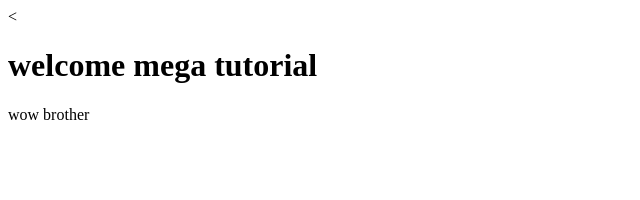
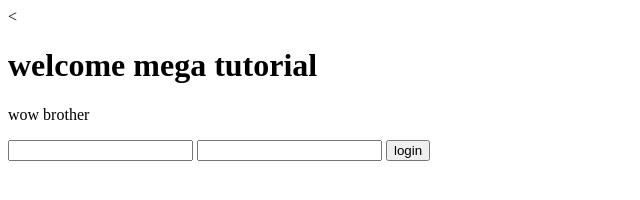
Before and after one commit to asnsnsndnd/selam, a plain HTML site: page index.html in a window 1280 px wide. Shown: the whole page, without its empty margins (0-640 px from the left). Drawn offline with Linux system fonts and the light colour scheme.

Commit message:
add form

```diff
--- a/index.html
+++ b/index.html
@@ -6,7 +6,12 @@
   </head>
   <body>
     <h1>welcome mega tutorial</h1>
-<p>wow brother <P>
+<p>wow brother<P>
+  <form class="" >
+    <input type="text" >
+    <input type="password" >
+    <button type="button" >login</button>
 
+  </form>
   </body>
 </html>
```
